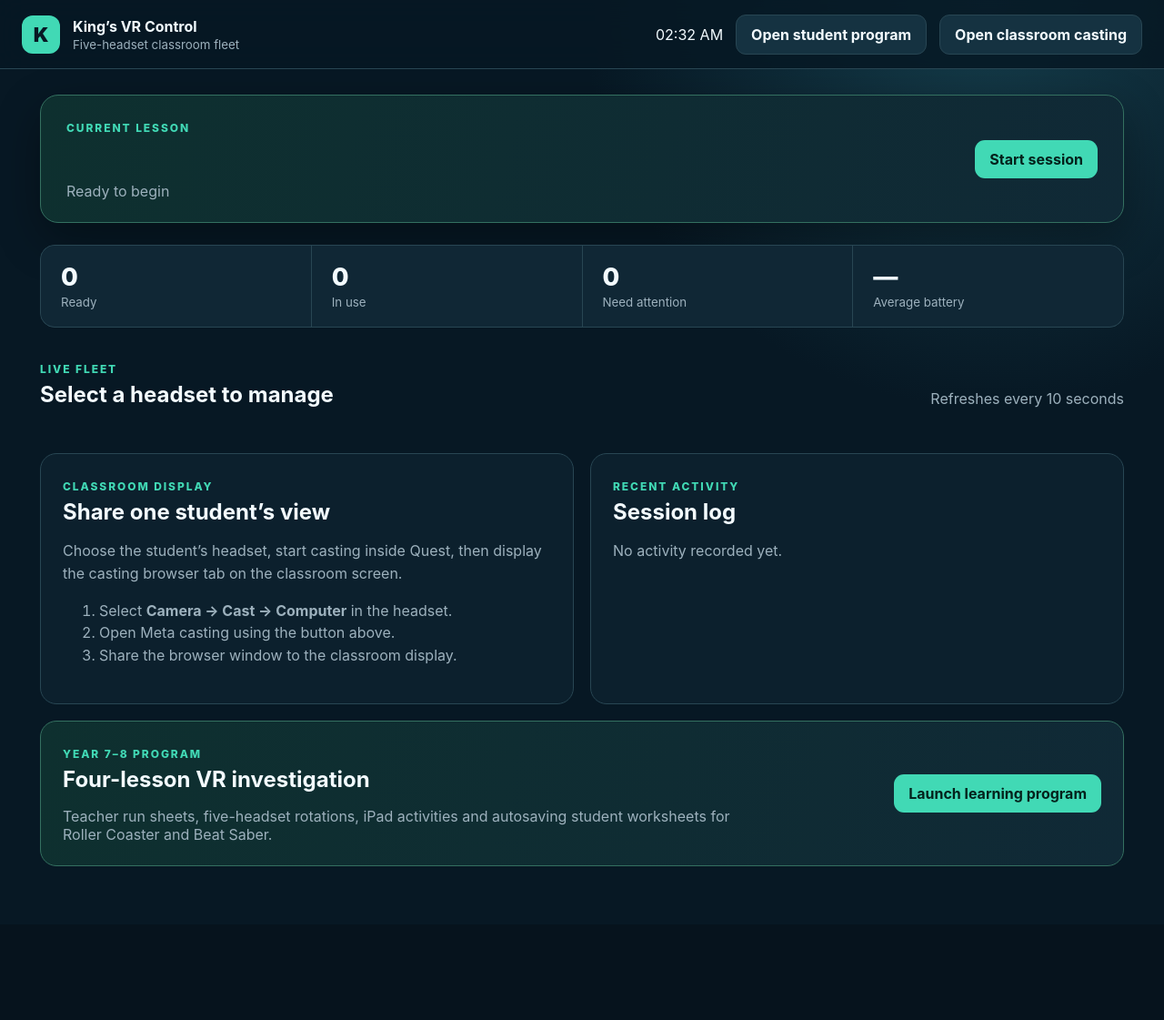
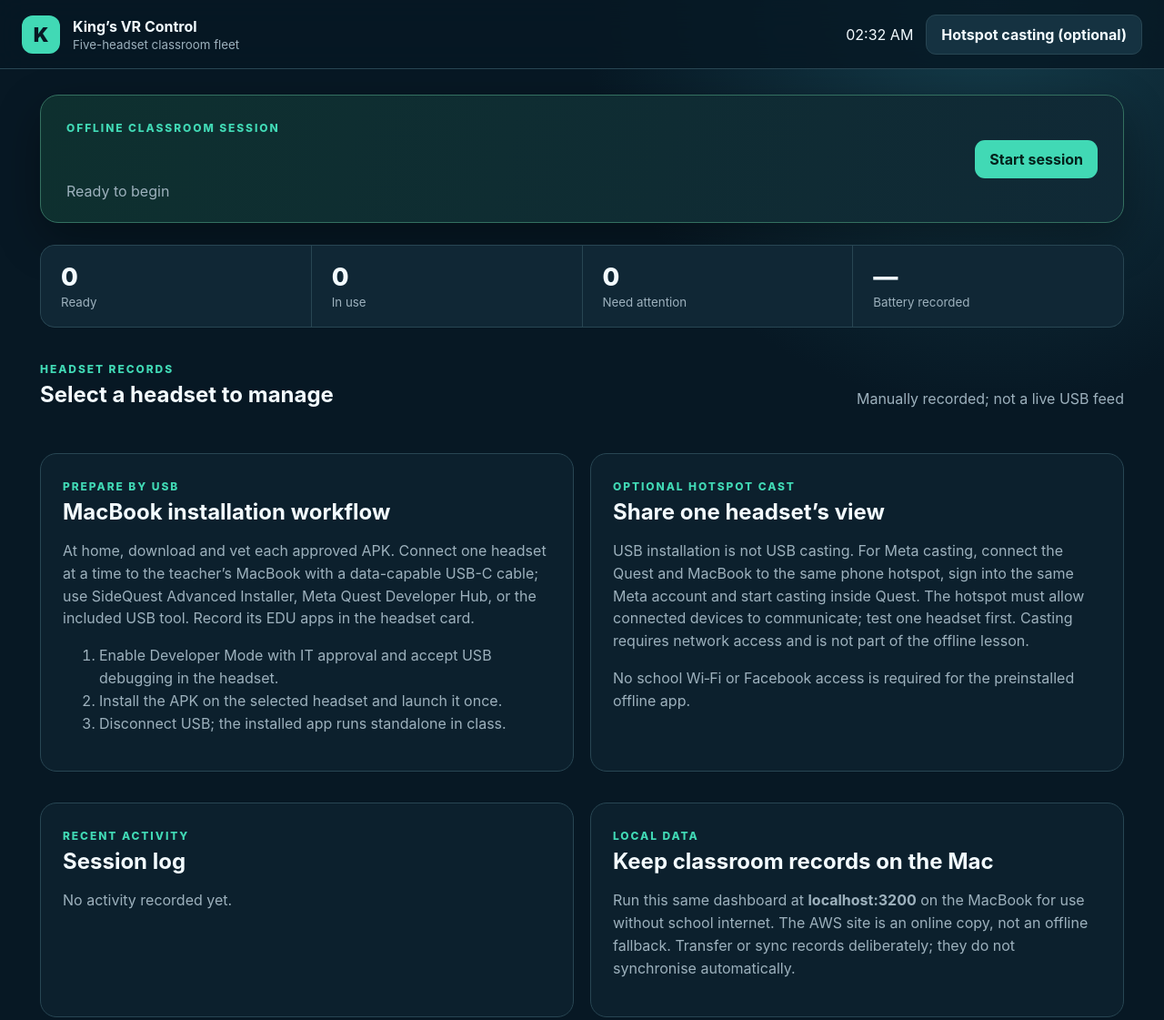
Before and after one commit to trevore777/kings-vr-control, a website: page public/index.html in a window 1280 px wide. Shown: the whole page at 91% size. Before the commit the page ends 1016 px from the top, so only its background shows below. Drawn offline with Linux system fonts and the light colour scheme; no server answers.

Commit message:
Adapt public/index.html for offline USB workflow

```diff
--- a/public/index.html
+++ b/public/index.html
@@ -3,26 +3,27 @@
 <head>
   <meta charset="utf-8"><meta name="viewport" content="width=device-width,initial-scale=1">
   <meta name="theme-color" content="#071824"><meta name="description" content="Teacher control dashboard for the King's VR headset fleet">
-  <link rel="icon" href="/favicon.svg" type="image/svg+xml"><link rel="stylesheet" href="/styles.css"><link rel="stylesheet" href="/dashboard-extra.css">
+  <link rel="icon" href="/favicon.svg" type="image/svg+xml"><link rel="stylesheet" href="/styles.css">
   <title>King’s VR Control</title>
+  <style>dialog textarea{font:inherit;width:100%;border:1px solid #284653;border-radius:10px;background:#071824;color:#f3fbff;padding:12px;resize:vertical}</style>
 </head>
 <body>
   <header>
     <div class="brand"><span class="mark">K</span><div><strong>King’s VR Control</strong><small>Five-headset classroom fleet</small></div></div>
-    <div class="header-actions"><span id="clock"></span><a class="button-link secondary student-link" href="/learn" target="_blank">Open student program</a><button id="cast" class="secondary">Open classroom casting</button></div>
+    <div class="header-actions"><span id="clock"></span><button id="cast" class="secondary">Hotspot casting (optional)</button></div>
   </header>
   <main>
     <section class="session-panel">
-      <div><span class="eyebrow">CURRENT LESSON</span><input id="session-name" aria-label="Session name"><p id="session-meta">Ready to begin</p></div>
+      <div><span class="eyebrow">OFFLINE CLASSROOM SESSION</span><input id="session-name" aria-label="Session name"><p id="session-meta">Ready to begin</p></div>
       <button id="session-toggle" class="primary">Start session</button>
     </section>
     <div class="summary" aria-label="Fleet summary">
-      <div><span id="ready-count">0</span><small>Ready</small></div><div><span id="active-count">0</span><small>In use</small></div><div><span id="attention-count">0</span><small>Need attention</small></div><div><span id="average-battery">—</span><small>Average battery</small></div>
+      <div><span id="ready-count">0</span><small>Ready</small></div><div><span id="active-count">0</span><small>In use</small></div><div><span id="attention-count">0</span><small>Need attention</small></div><div><span id="average-battery">—</span><small>Battery recorded</small></div>
     </div>
-    <section><div class="section-heading"><div><span class="eyebrow">LIVE FLEET</span><h1>Select a headset to manage</h1></div><span class="refresh-note">Refreshes every 10 seconds</span></div><div id="devices" class="device-grid"></div></section>
-    <section class="lower-grid"><article><span class="eyebrow">CLASSROOM DISPLAY</span><h2>Share one student’s view</h2><p>Choose the student’s headset, start casting inside Quest, then display the casting browser tab on the classroom screen.</p><ol><li>Select <b>Camera → Cast → Computer</b> in the headset.</li><li>Open Meta casting using the button above.</li><li>Share the browser window to the classroom display.</li></ol></article><article><span class="eyebrow">RECENT ACTIVITY</span><h2>Session log</h2><div id="events" class="events"><p class="muted">No activity recorded yet.</p></div></article></section>
-    <section class="program-callout"><div><span class="eyebrow">YEAR 7–8 PROGRAM</span><h2>Four-lesson VR investigation</h2><p>Teacher run sheets, five-headset rotations, iPad activities and autosaving student worksheets for Roller Coaster and Beat Saber.</p></div><a class="button-link primary" href="/learn" target="_blank">Launch learning program</a></section>
+    <section><div class="section-heading"><div><span class="eyebrow">HEADSET RECORDS</span><h1>Select a headset to manage</h1></div><span class="refresh-note">Manually recorded; not a live USB feed</span></div><div id="devices" class="device-grid"></div></section>
+    <section class="lower-grid"><article><span class="eyebrow">PREPARE BY USB</span><h2>MacBook installation workflow</h2><p>At home, download and vet each approved APK. Connect one headset at a time to the teacher’s MacBook with a data-capable USB-C cable; use SideQuest Advanced Installer, Meta Quest Developer Hub, or the included USB tool. Record its EDU apps in the headset card.</p><ol><li>Enable Developer Mode with IT approval and accept USB debugging in the headset.</li><li>Install the APK on the selected headset and launch it once.</li><li>Disconnect USB; the installed app runs standalone in class.</li></ol></article><article><span class="eyebrow">OPTIONAL HOTSPOT CAST</span><h2>Share one headset’s view</h2><p>USB installation is not USB casting. For Meta casting, connect the Quest and MacBook to the same phone hotspot, sign into the same Meta account and start casting inside Quest. The hotspot must allow connected devices to communicate; test one headset first. Casting requires network access and is not part of the offline lesson.</p><p class="muted">No school Wi‑Fi or Facebook access is required for the preinstalled offline app.</p></article></section>
+    <section class="lower-grid"><article><span class="eyebrow">RECENT ACTIVITY</span><h2>Session log</h2><div id="events" class="events"><p class="muted">No activity recorded yet.</p></div></article><article><span class="eyebrow">LOCAL DATA</span><h2>Keep classroom records on the Mac</h2><p>Run this same dashboard at <b>localhost:3200</b> on the MacBook for use without school internet. The AWS site is an online copy, not an offline fallback. Transfer or sync records deliberately; they do not synchronise automatically.</p></article></section>
   </main>
-  <dialog id="device-dialog"><form method="dialog"><button class="close" value="cancel" aria-label="Close">×</button><span class="eyebrow" id="dialog-model"></span><h2 id="dialog-title"></h2><label>Student or group<input id="student" maxlength="60" placeholder="e.g. Ava and Noah"></label><label>Learning activity<input id="activity" maxlength="100" placeholder="e.g. VR safety investigation"></label><label>Status<select id="status"><option value="ready">Ready</option><option value="active">In use</option><option value="attention">Needs attention</option><option value="charging">Charging</option></select></label><button id="save-device" class="primary" value="default">Save headset</button></form></dialog>
+  <dialog id="device-dialog"><form method="dialog"><button class="close" value="cancel" aria-label="Close">×</button><span class="eyebrow" id="dialog-model"></span><h2 id="dialog-title"></h2><label>Student or group<input id="student" maxlength="60" placeholder="e.g. Ava and Noah"></label><label>Learning activity<input id="activity" maxlength="100" placeholder="e.g. VR safety investigation"></label><label>Installed EDU apps / versions<textarea id="installed-apps" maxlength="500" rows="3" placeholder="e.g. Inside the PC 1.0"></textarea></label><label>Battery checked manually (%)<input id="battery" type="number" min="0" max="100" placeholder="Unknown"></label><label>Status<select id="status"><option value="ready">Ready</option><option value="active">In use</option><option value="attention">Needs attention</option><option value="charging">Charging</option></select></label><button id="save-device" class="primary" value="default">Save headset</button></form></dialog>
   <script src="/app.js"></script>
 </body></html>
```
